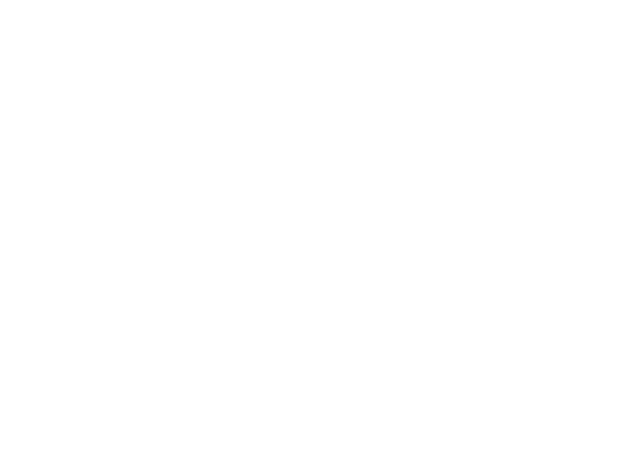
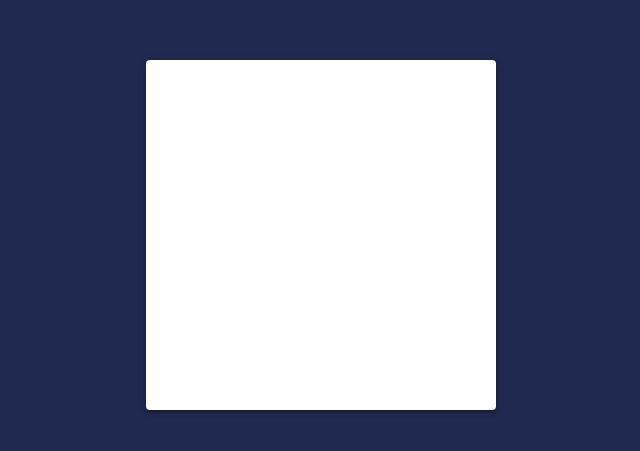
Before and after one commit to Codebugged-Research/Genus-For-Business, a React (Create React App) app in the folder client/: page / in a window 1280 px wide. Shown: the part 165-616 px from the top of the page, without its empty margins (319-959 px from the left). Built offline with nearby package versions, Linux system fonts and the light colour scheme.

Commit message:
Added Entry Page Styles

```diff
--- a/client/package.json
+++ b/client/package.json
@@ -3,6 +3,7 @@
   "version": "0.1.0",
   "private": true,
   "dependencies": {
+    "@material-ui/core": "^4.11.3",
     "@testing-library/jest-dom": "^5.11.10",
     "@testing-library/react": "^11.2.6",
     "@testing-library/user-event": "^12.8.3",
--- a/client/src/Components/EntryComponent.js/JoinComponents.js
+++ b/client/src/Components/EntryComponent/JoinComponents.js
@@ -5,7 +5,5 @@ export const Container = styled.div`
     width: 100%;
     height: 100vh;
     place-items: center;
+    background-color: #202950;
 `
-
-export const Section = styled.div`
-`
--- /dev/null
+++ b/client/src/Components/EntryComponent/index.js
@@ -0,0 +1,18 @@
+import React from 'react';
+import Paper from '@material-ui/core/Paper';
+import {
+    Container
+} from './JoinComponents';
+
+function JoinScreen(){
+
+    return(
+        <Container>
+            <Paper elevation={3} style={{minWidth: '350px', minHeight:'350px'}}>
+                {/* form Container */}
+            </Paper>
+        </Container>
+    )
+}
+
+export default JoinScreen;
--- a/client/src/Components/MainComponent.js
+++ b/client/src/Components/MainComponent.js
@@ -1,9 +1,13 @@
 import React from 'react';
+import { Switch, Route } from 'react-router-dom';
+import JoinScreen from '../Components/EntryComponent';
 
 function Main(){
 
     return(
-        <></>
+        <Switch>
+            <Route exact path="/" component={(props) => <JoinScreen {...props} /> } />
+        </Switch>
     )
 }
 
```
Also changed, not shown: client/src/Components/EntryComponent.js/index.js (deleted, +0 -18 lines), 1 other file (tests, documents, lock files or other folders).
